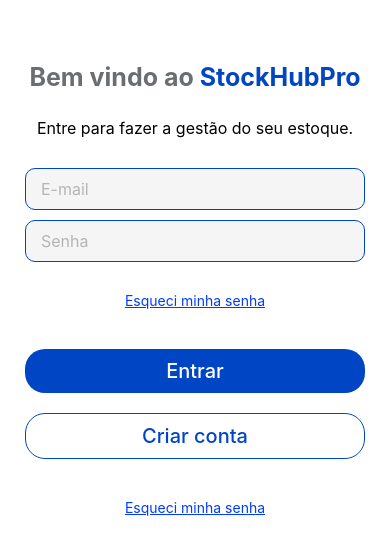
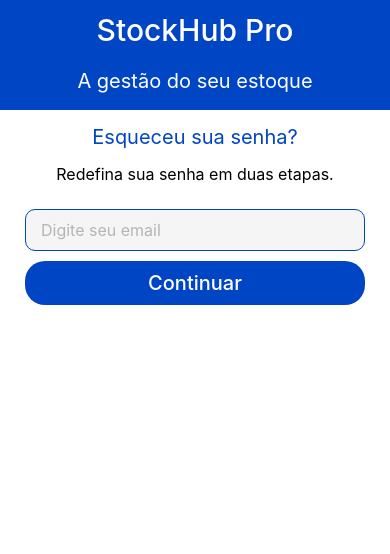
Before and after one commit to juliodev145/StockHubPro_Mobile_ReactNative, a React Native app: screen / in a window 390 px wide. Shown: the top 554 px of the page. Built offline with nearby package versions, Linux system fonts and the light colour scheme.

Commit message:
ForgotPasswordScreen

```diff
--- a/App.js
+++ b/App.js
@@ -1,8 +1,25 @@
-import LoginScreen from "./src/App/screens/LoginScreen";
+//import LoginScreen from "./src/App/screens/LoginScreen";
+
+import { SafeAreaProvider } from "react-native-safe-area-context";
+import ForgotPasswScreen from "./src/App/screens/ForgotPasswScreen";
 
 //import InfoScreen from "./src/App/screens/InfoScreen";
 
+//import { SafeAreaProvider } from "react-native-safe-area-context";
+
+
+
 export default function App(){
-  return <LoginScreen/>
-  //return <InfoScreen/>
+
+    return (
+      <SafeAreaProvider>
+        <ForgotPasswScreen/>
+      </SafeAreaProvider>
+    )
+
+
+
+
+
+
 }
--- a/src/App/components/Header.jsx
+++ b/src/App/components/Header.jsx
@@ -15,7 +15,7 @@
                 translucent={false}         //statusbar transparente
             />
 
-            <SafeAreaView edges={["top"]}>
+            <SafeAreaView edges={"bottom"}>
                 <View style={styles.content}>
 
                     <Text style={styles.title}>
--- a/src/App/components/LabeledInput.jsx
+++ b/src/App/components/LabeledInput.jsx
@@ -2,9 +2,8 @@
 
 const INPUT_BG = "#f5f5f5";
 const INPUT_BORDER = "#0045C4";
-const LABEL_COLOR = "#000000";
 
-export default function LabeledInput({label, placeholder}){
+export default function LabeledInput({ placeholder}){
     return(
         <View style={styles.container}>
 
--- /dev/null
+++ b/src/App/screens/ForgotPasswScreen.jsx
@@ -0,0 +1,60 @@
+import { StyleSheet, Text, View } from "react-native"
+import Header from "../components/Header";
+import LabeledInput from "../components/LabeledInput";
+import Button from "../components/Button";
+
+const TEXT_COLOR = "#0045C4"
+
+export default function ForgotPasswScreen(){
+    return(
+        <View style={styles.container}>
+
+            <View style={styles.content}>
+
+                <Header/>
+
+                {/**iCONE  */}
+
+                <View >
+                    <Text style={styles.title}>
+                        Esqueceu sua senha?
+                    </Text>
+
+                    <Text style={styles.subtitle}>
+                        Redefina sua senha em duas etapas.
+                    </Text>
+                </View>
+
+                <LabeledInput
+                    placeholder= "Digite seu email"
+                />
+                <Button
+                    textButton="Continuar"
+                />
+            </View>
+
+        </View>
+    )
+}
+
+const styles = StyleSheet.create({
+    title:{
+        color: TEXT_COLOR,
+        fontSize: 20,
+        textAlign: "center",
+        margin: 15,
+    },
+    subtitle:{
+        fontSize: 16,
+        textAlign: "center",
+        marginBottom: 15,
+
+    },
+    container:{
+        flex: 1,
+    },
+    content:{
+
+    },
+
+})
--- a/src/App/screens/LoginScreen.jsx
+++ b/src/App/screens/LoginScreen.jsx
@@ -1,4 +1,4 @@
-import { View, Text, StyleSheet, TextInput } from "react-native";
+import { View, Text, StyleSheet} from "react-native";
 import Button from "../components/Button"
 import LabeledInput from "../components/LabeledInput";
 import { StatusBar } from "react-native";
@@ -54,6 +54,8 @@
         borderWidth={1}
       />
 
+
+
       <Text style={styles.link}>
         Esqueci minha senha
       </Text>
```
Also changed, not shown: 1 other file (tests, documents, lock files or other folders).
